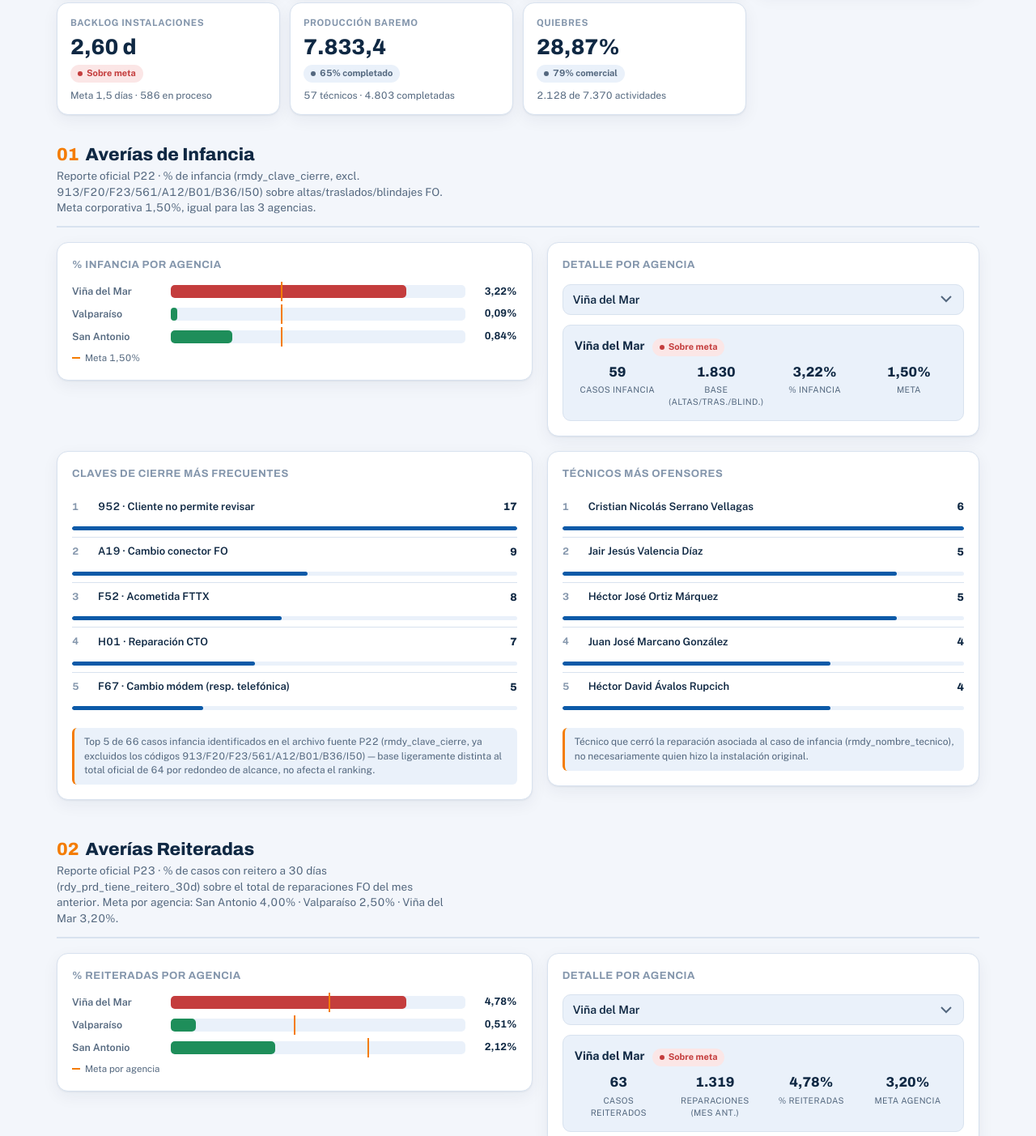
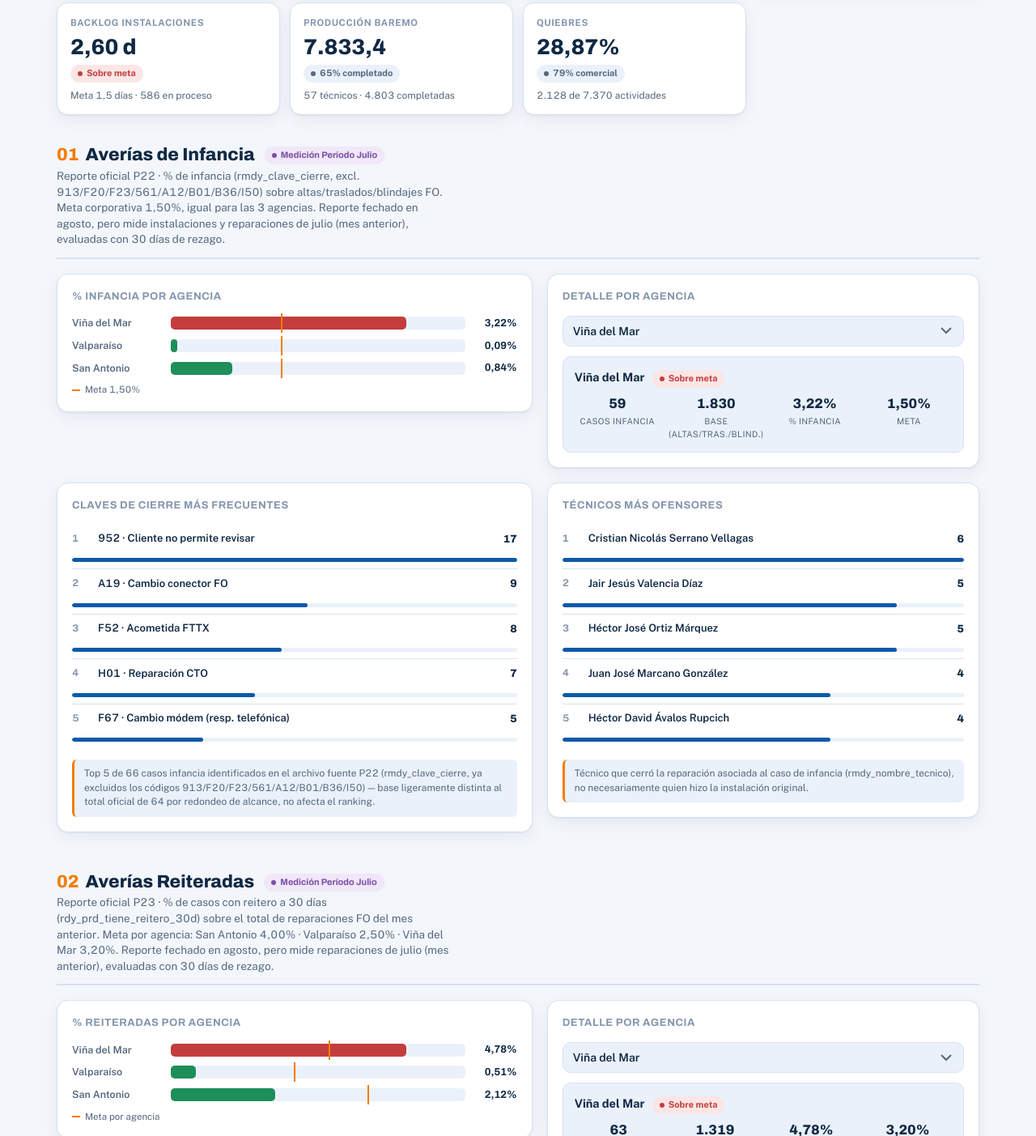
Before and after one commit to portalkpistecnicos/cierre-mensual-elecnor, a plain HTML site: page index.html in a window 1280 px wide. Shown: the part 356-1759 px from the top of the page at 81% size. Drawn offline with nearby package versions, Linux system fonts and the light colour scheme.

Commit message:
Agrega badge Medicion Periodo Julio en Averias Infancia y Reiteradas
Los reportes oficiales P22/P23 usan mes anterior como base (formula
confirmada por el usuario), por lo que el reporte fechado en agosto
mide instalaciones y reparaciones de julio con 30 dias de rezago.

Co-Authored-By: Claude Sonnet 5 <noreply@anthropic.com>

```diff
--- a/index.html
+++ b/index.html
@@ -334,8 +334,8 @@
   <!-- ================= INFANCIA (P22) ================= -->
   <section class="kpi" id="infancia">
     <div class="section-head">
-      <div><h2><span class="idx">01</span>Averías de Infancia</h2>
-        <div class="section-sub">Reporte oficial P22 · % de infancia (rmdy_clave_cierre, excl. 913/F20/F23/561/A12/B01/B36/I50) sobre altas/traslados/blindajes FO. Meta corporativa 1,50%, igual para las 3 agencias.</div>
+      <div><h2><span class="idx">01</span>Averías de Infancia <span class="pill violet" style="vertical-align:middle;margin-left:8px;">Medición Período Julio</span></h2>
+        <div class="section-sub">Reporte oficial P22 · % de infancia (rmdy_clave_cierre, excl. 913/F20/F23/561/A12/B01/B36/I50) sobre altas/traslados/blindajes FO. Meta corporativa 1,50%, igual para las 3 agencias. Reporte fechado en agosto, pero mide instalaciones y reparaciones de julio (mes anterior), evaluadas con 30 días de rezago.</div>
       </div>
     </div>
     <div class="grid-2">
@@ -367,8 +367,8 @@
   <!-- ================= REITERADAS (P23) ================= -->
   <section class="kpi" id="reiteradas">
     <div class="section-head">
-      <div><h2><span class="idx">02</span>Averías Reiteradas</h2>
-        <div class="section-sub">Reporte oficial P23 · % de casos con reitero a 30 días (rdy_prd_tiene_reitero_30d) sobre el total de reparaciones FO del mes anterior. Meta por agencia: San Antonio 4,00% · Valparaíso 2,50% · Viña del Mar 3,20%.</div>
+      <div><h2><span class="idx">02</span>Averías Reiteradas <span class="pill violet" style="vertical-align:middle;margin-left:8px;">Medición Período Julio</span></h2>
+        <div class="section-sub">Reporte oficial P23 · % de casos con reitero a 30 días (rdy_prd_tiene_reitero_30d) sobre el total de reparaciones FO del mes anterior. Meta por agencia: San Antonio 4,00% · Valparaíso 2,50% · Viña del Mar 3,20%. Reporte fechado en agosto, pero mide reparaciones de julio (mes anterior), evaluadas con 30 días de rezago.</div>
       </div>
     </div>
     <div class="grid-2">
```
